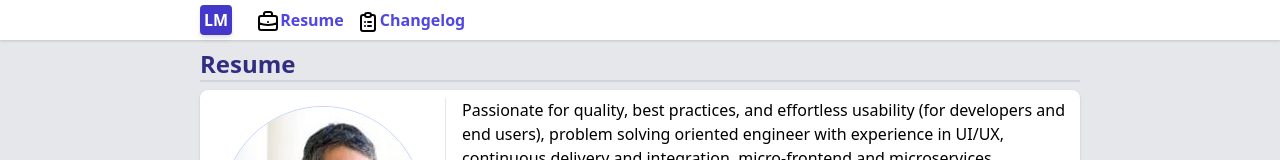
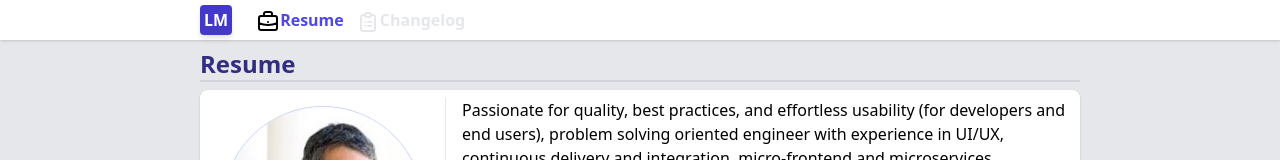
Before and after one commit to pitecus/resume-react, a React (Create React App) app: page /#/resume in a window 1280 px wide. Shown: the top 160 px of the page. Built offline with nearby package versions, Linux system fonts and the light colour scheme.

Commit message:
feat: add selection to navigation menu

```diff
--- a/src/App.tsx
+++ b/src/App.tsx
@@ -27,7 +27,7 @@ function App() {
     }
   ];
 
-  // Return the function.
+  // Return the JSX element.
   return (
     <Router>
       {/* Navigation */}
--- a/src/NavigationItem.tsx
+++ b/src/NavigationItem.tsx
@@ -1,7 +1,9 @@
+import {
+  Link,
+  useLocation
+} from "react-router-dom";
+
 import INavigationItem from "./navigation-item.interface";
-import {
-  Link
-} from "react-router-dom";
 
 /**
  * Navigation item.
@@ -9,14 +11,26 @@ import {
 const NavigationItem = (props: {
   item: INavigationItem
 }) => {
+  // Get the current location.
+  let location = useLocation();
+
+  // Change the color based on the route.
+  let routeColor = 'text-gray-200 hover:text-black';
+  let iconColor = '';
+  if (location.pathname === props.item.link ? 'underline' : '') {
+    routeColor = 'text-indigo-600';
+    iconColor = 'text-black';
+  }
+
+  // Return the component.
   return (<Link
     to={props.item.link}
-    className="h-12 py-3 ml-3">
+    className={`h-12 py-3 ml-3 ${routeColor}`}>
     {/* Resume */}
     {
       props.item.label === 'resume' &&
       <svg xmlns="http://www.w3.org/2000/svg"
-        className="inline h-6 w-6 stroke-current text-black"
+        className={`inline h-6 w-6 stroke-current ${iconColor}`}
         fill="none"
         viewBox="0 0 24 24"
         stroke="currentColor">
@@ -31,7 +45,7 @@ const NavigationItem = (props: {
     {
       props.item.label === 'changelog' &&
       <svg xmlns="http://www.w3.org/2000/svg"
-        className="inline h-6 w-6 stroke-current text-black"
+        className={`inline h-6 w-6 stroke-current ${iconColor}`}
         fill="none"
         viewBox="0 0 24 24">
         <path strokeLinecap="round"
```
